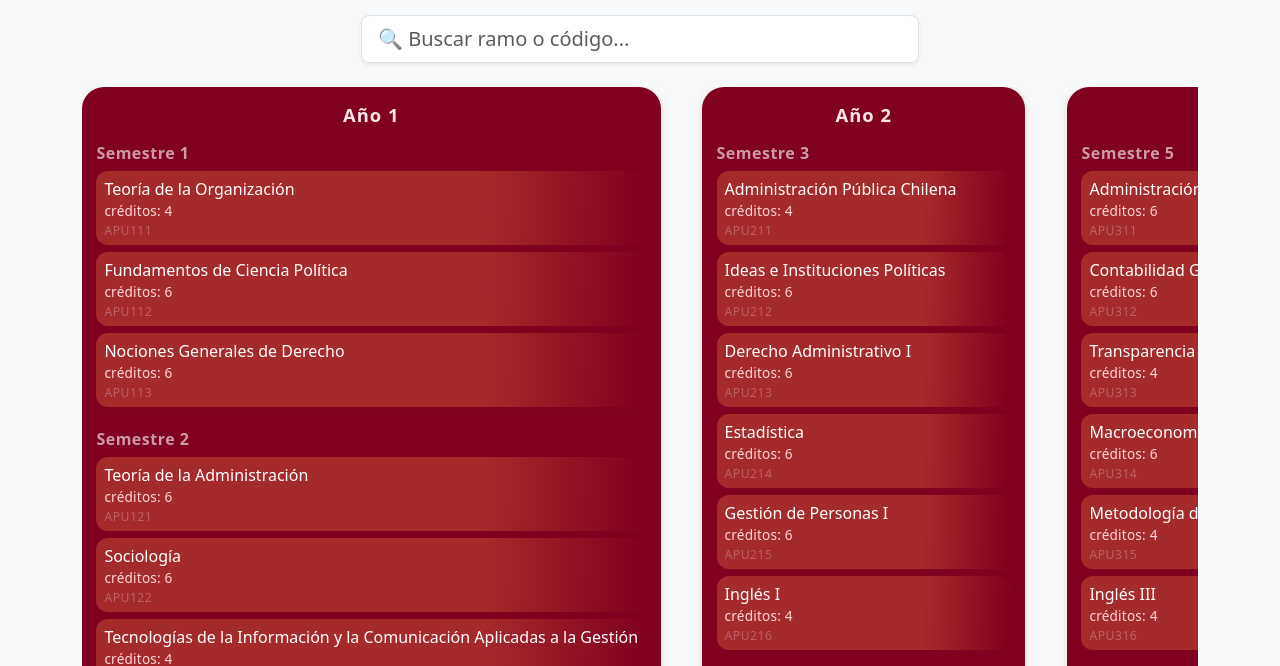
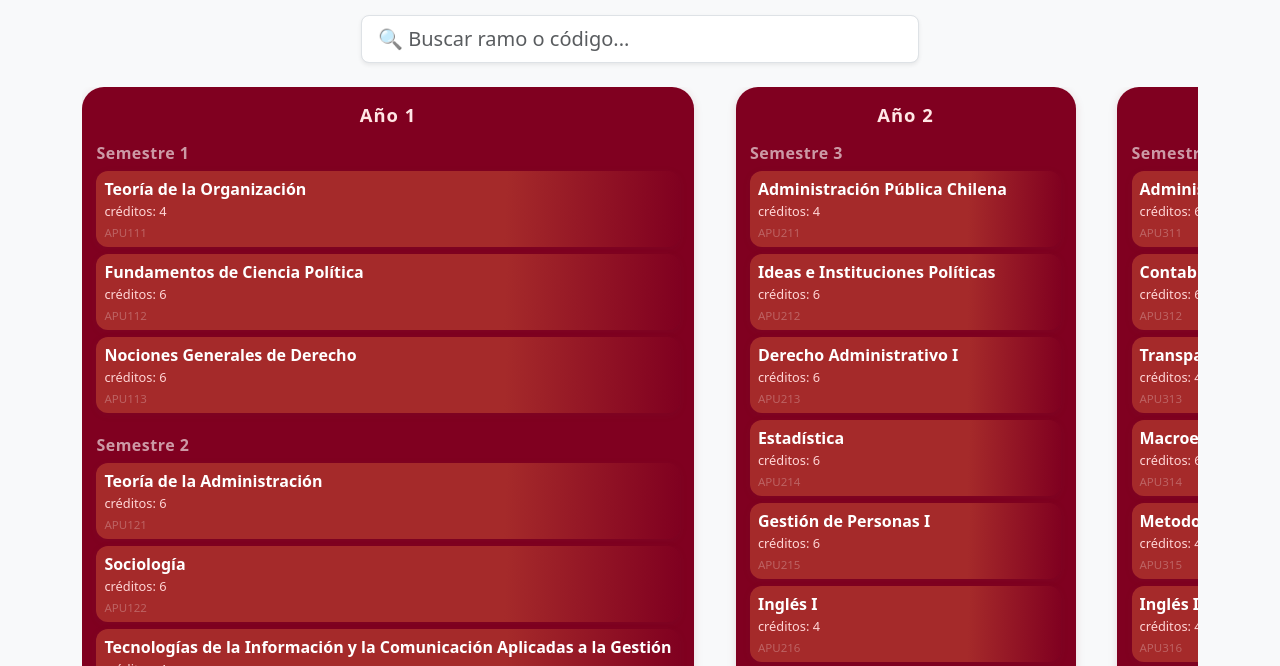
Before and after one commit to thetonijua/malla, a plain HTML site: page index.html in a window 1280 px wide. Shown: the part 122-788 px from the top of the page. Drawn offline with nearby package versions, Linux system fonts and the light colour scheme.

Commit message:
Update styles.css

```diff
--- a/styles.css
+++ b/styles.css
@@ -66,31 +66,38 @@ body {
   line-height: 1.25em;
   position: relative;
   transition: transform 0.08s, box-shadow 0.15s;
+  width: 100%;
+  max-width: 100%;
+  word-break: break-word;
+  text-align: left;
+  display: flex;
+  flex-direction: column;
+  align-items: flex-start;
 }
-.ramo:hover {
-  box-shadow: 0 4px 20px #4B4B4B23;
-  transform: scale(1.03);
+
+.ramo .ramo-nombre {
+  font-size: 1em;
+  font-weight: 600;
+  white-space: normal;
+  word-break: break-word;
+  margin-bottom: 2px;
 }
-.ramo.tachado {
-  text-decoration: line-through;
-  opacity: 0.6;
-  filter: grayscale(0.4);
-}
+
 .ramo .ramo-credito {
   display: block;
-  font-size: 0.85em;
+  font-size: 0.80em;
   color: #ffd6d6;
   font-weight: 400;
-  margin-top: 1.5px;
-  letter-spacing: 0.2px;
+  margin-bottom: 0.5px;
 }
+
 .ramo .ramo-codigo {
   display: block;
-  font-size: 0.76em;
+  font-size: 0.72em;
   color: #fff4;
-  margin-top: 0.5px;
-  letter-spacing: 0.5px;
+  margin-top: 1.5px;
 }
+
 #malla {
   display: flex;
   gap: 1.5rem;
```
